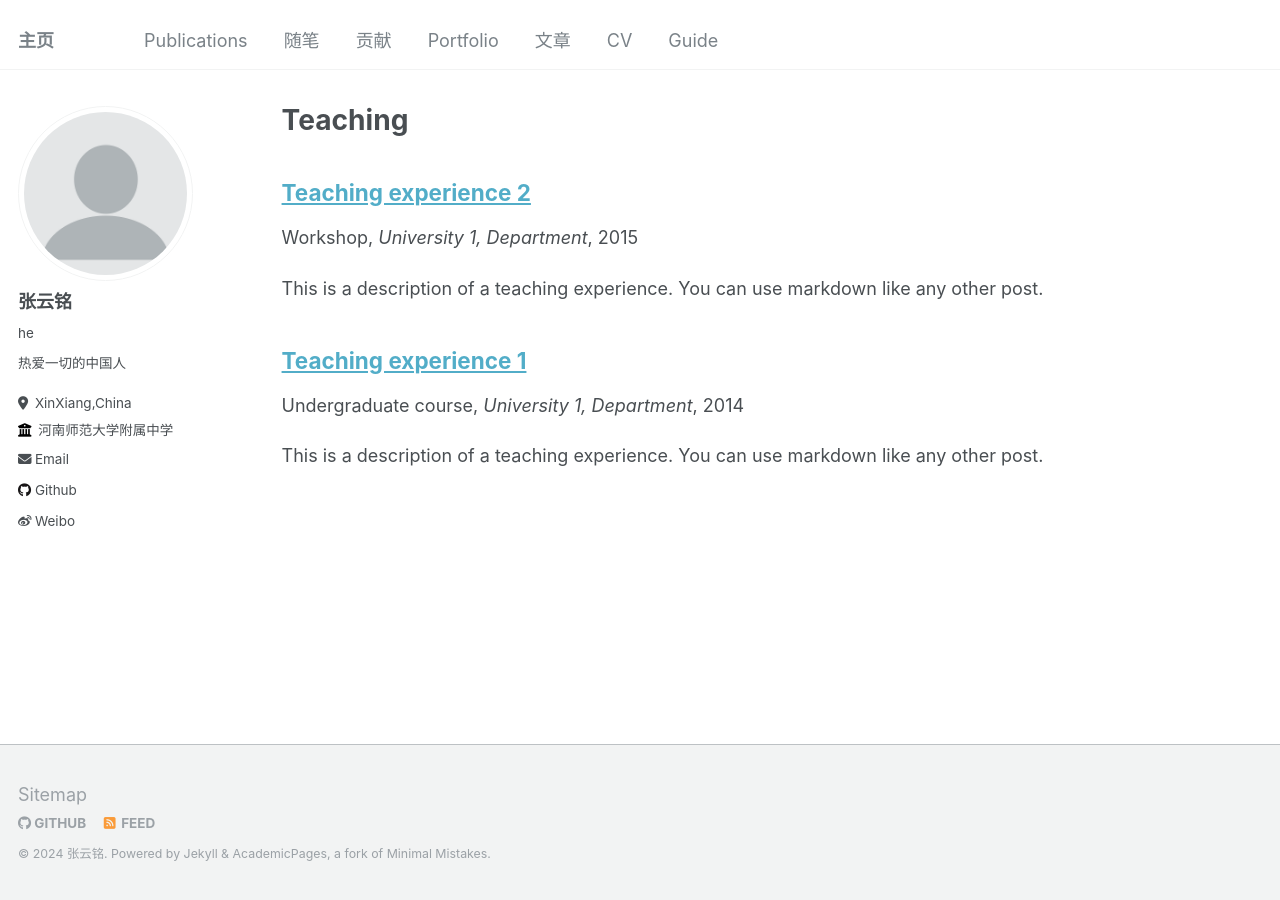
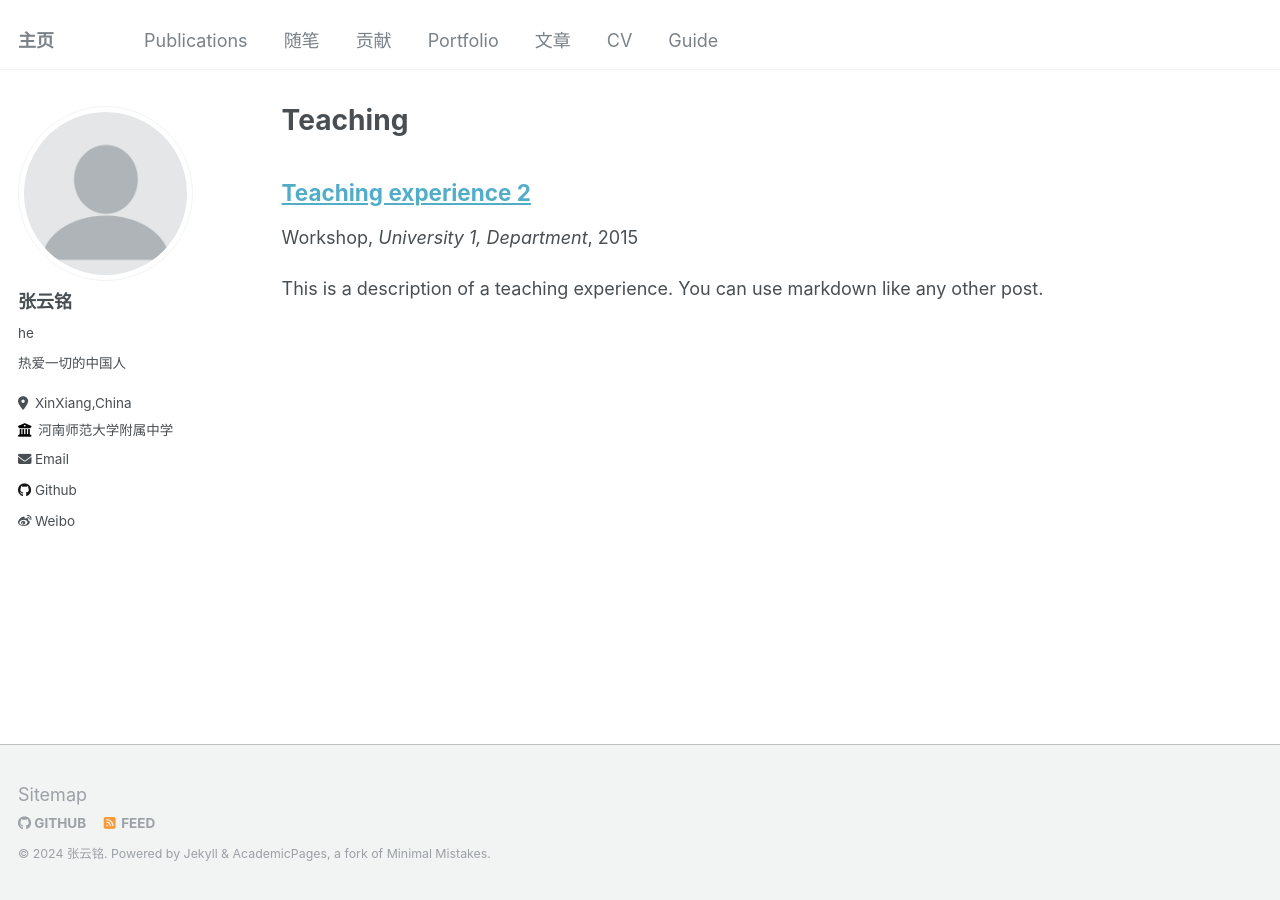
Before and after one commit to ZhangYun-Ming/ning, a Jekyll site: the page built from _pages/teaching.html, in a window 1280 px wide. Built offline with Jekyll 4.4.1, drawn with Linux system fonts in a browser that asks for light colours.

Commit message:
Update 2014-spring-teaching-1.md

```diff
--- a/_teaching/2014-spring-teaching-1.md
+++ b/_teaching/2014-spring-teaching-1.md
@@ -1,20 +1,4 @@
----
-title: "Teaching experience 1"
-collection: teaching
-type: "Undergraduate course"
-permalink: /teaching/2014-spring-teaching-1
-venue: "University 1, Department"
-date: 2014-01-01
-location: "City, Country"
----
+# 在Pango（国际SARS-CoV-2研究）中的贡献
+Contribution to Pango (International SARS-CoV-2 Research)
 
-This is a description of a teaching experience. You can use markdown like any other post.
-
-Heading 1
-======
-
-Heading 2
-======
-
-Heading 3
-======
+谱系 | 提案时间 | 提案地址 | 谱系全名 | 主要发现地
```
